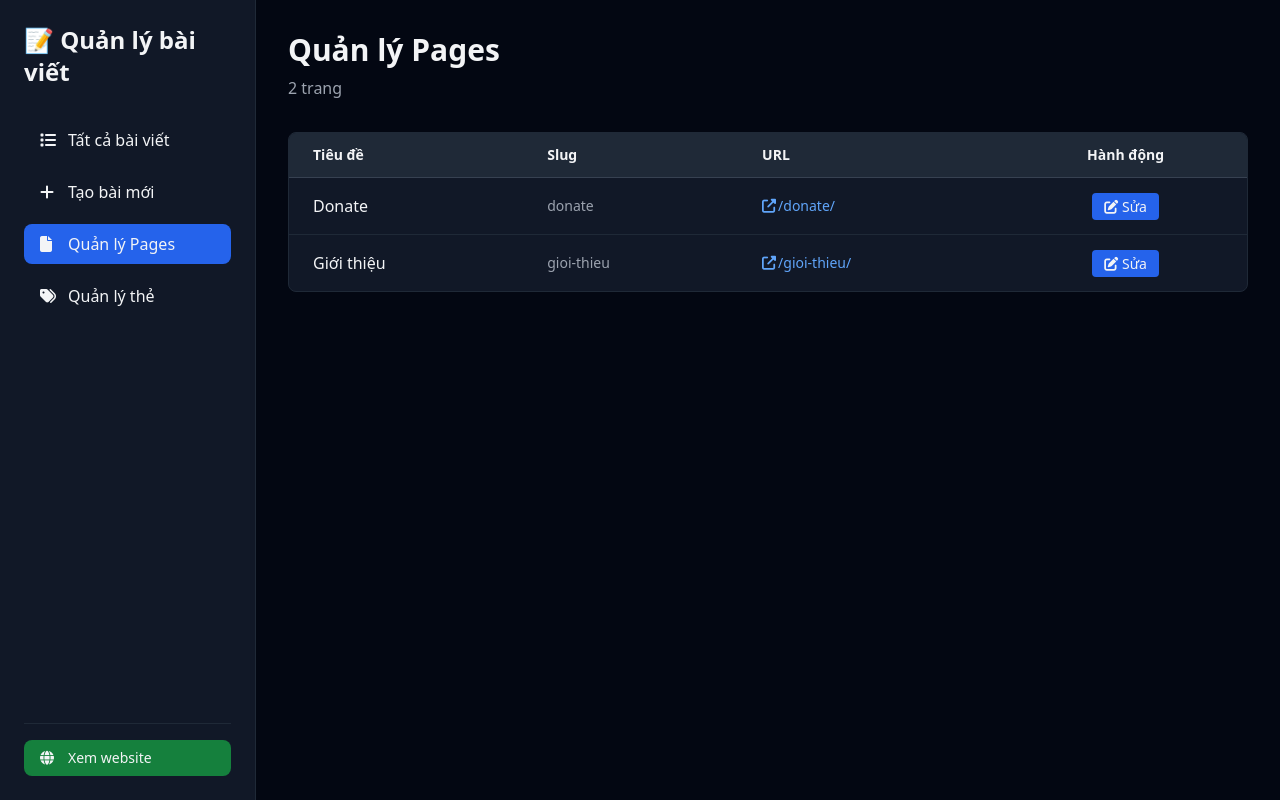
After one commit to ncnzit/viethoa, a Flask app: page /pages in a window 1280 px wide. The commit adds this page. Run offline with Flask 3, Linux system fonts and the light colour scheme; some libraries are stand-ins or nearby versions.

Commit message:
feat: Remove tagline, show full tags, add Pages manager, prepare featured tag system

```diff
--- a/pelicanconf.py
+++ b/pelicanconf.py
@@ -9,7 +9,6 @@ SITEURL_MAIN = SITEURL
 CANONICAL_URL = "https://viethoa.nguyez.com"
 AUTHOR = "nguyez"
 SITENAME = "Việt Hoá Game"
-SITETAGLINE = "Tổng hợp các bản Việt hoá game"
 KEYWORDS = "việt hoá game, viet hoa game, patch việt hoá, game tiếng việt, nguyez"
 DESCRIPTION = "Tổng hợp các bản Việt hoá game, thông tin patch, nền tảng, trạng thái và hướng dẫn cài đặt."
 DEFAULT_DATE_FORMAT = "%d/%m/%Y"
--- a/themes/AliBaba/templates/base.html
+++ b/themes/AliBaba/templates/base.html
@@ -40,7 +40,6 @@
         <aside class="sidebar">
             <div class="sidebar-header">
                 <h1 class="site-title"><a href="{{ SITEURL }}/" aria-label="{{ SITENAME }}"><img src="{{ SITEURL }}/images/AVT-NguyeZGaming.png" alt="{{ SITENAME }}" style="width: 150px; height: auto;"></a></h1>
-                <p class="site-tagline">{{ SITETAGLINE }}</p>
                 <div style="margin-top: 1rem; display: flex; justify-content: center;">
                     <!-- Removed lang switcher -->
                 </div>
--- a/tools/app.py
+++ b/tools/app.py
@@ -7,11 +7,13 @@ from werkzeug.utils import secure_filename
 app = Flask(__name__)
 CONTENT_DIR = os.path.abspath(os.path.join(os.path.dirname(__file__), '..', 'content', 'articles'))
 IMAGE_UPLOAD_FOLDER = os.path.abspath(os.path.join(os.path.dirname(__file__), '..', 'content', 'images'))
+PAGES_DIR = os.path.abspath(os.path.join(os.path.dirname(__file__), '..', 'content', 'pages'))
 ALLOWED_EXTENSIONS = {'png', 'jpg', 'jpeg', 'gif'}
 
 # Tạo thư mục nếu chưa có
 os.makedirs(CONTENT_DIR, exist_ok=True)
 os.makedirs(IMAGE_UPLOAD_FOLDER, exist_ok=True)
+os.makedirs(PAGES_DIR, exist_ok=True)
 
 def allowed_file(filename):
     return '.' in filename and \
@@ -147,6 +149,29 @@ def upload_image():
         return jsonify({'url': f'/images/{filename}'}), 200
     return jsonify({'error': 'Invalid file'}), 400
 
+# ============== QUẢN LÝ PAGES ==============
+@app.route('/pages')
+def pages():
+    files = [f for f in os.listdir(PAGES_DIR) if f.endswith('.md')]
+    pages_data = []
+    for f in files:
+        filepath = os.path.join(PAGES_DIR, f)
+        meta, _ = parse_markdown(filepath)
+        meta['filename'] = f
+        pages_data.append(meta)
+    return render_template('pages.html', pages=pages_data)
+
+@app.route('/pages/edit/<filename>', methods=['GET', 'POST'])
+def edit_page(filename):
+    filepath = os.path.join(PAGES_DIR, filename)
+    if request.method == 'POST':
+        metadata = {'title': request.form['title']}
+        write_markdown(filepath, metadata, request.form['content'])
+        return redirect(url_for('pages'))
+    metadata, content = parse_markdown(filepath)
+    if ' ' in metadata.get('date', ''): metadata['date'] = metadata['date'].replace(' ', 'T')
+    return render_template('edit_page.html', filename=filename, content=content, metadata=metadata)
+
 @app.route('/tags')
 def tags():
     tag_counts = {}
--- a/tools/templates/edit.html
+++ b/tools/templates/edit.html
@@ -36,6 +36,9 @@
                 </a>
                 <a href="/new" class="flex items-center gap-3 px-4 py-2 rounded-lg {% if is_new %}bg-blue-600{% else %}hover:bg-gray-800{% endif %} transition">
                     <i class="fas fa-plus w-4"></i> Tạo bài mới
+                </a>
+                <a href="/pages" class="flex items-center gap-3 px-4 py-2 rounded-lg hover:bg-gray-800 transition">
+                    <i class="fas fa-file w-4"></i> Quản lý Pages
                 </a>
                 <a href="/tags" class="flex items-center gap-3 px-4 py-2 rounded-lg hover:bg-gray-800 transition">
                     <i class="fas fa-tags w-4"></i> Quản lý thẻ
--- /dev/null
+++ b/tools/templates/pages.html
@@ -0,0 +1,74 @@
+<!DOCTYPE html>
+<html lang="vi" class="dark">
+<head>
+    <meta charset="UTF-8">
+    <meta name="viewport" content="width=device-width, initial-scale=1.0">
+    <script src="https://cdn.tailwindcss.com"></script>
+    <script>tailwind.config = { darkMode: 'class' }</script>
+    <link rel="stylesheet" href="https://cdnjs.cloudflare.com/ajax/libs/font-awesome/6.4.0/css/all.min.css">
+</head>
+<body class="bg-gray-950 text-gray-100 min-h-screen">
+    <div class="flex h-screen overflow-hidden">
+        <aside class="w-64 bg-gray-900 border-r border-gray-800 p-6 flex flex-col">
+            <h1 class="text-2xl font-bold mb-8">📝 Quản lý bài viết</h1>
+            <nav class="space-y-3 flex-1">
+                <a href="/" class="flex items-center gap-3 px-4 py-2 rounded-lg hover:bg-gray-800 transition">
+                    <i class="fas fa-list w-4"></i> Tất cả bài viết
+                </a>
+                <a href="/new" class="flex items-center gap-3 px-4 py-2 rounded-lg hover:bg-gray-800 transition">
+                    <i class="fas fa-plus w-4"></i> Tạo bài mới
+                </a>
+                <a href="/pages" class="flex items-center gap-3 px-4 py-2 rounded-lg bg-blue-600 hover:bg-blue-700 transition">
+                    <i class="fas fa-file w-4"></i> Quản lý Pages
+                </a>
+                <a href="/tags" class="flex items-center gap-3 px-4 py-2 rounded-lg hover:bg-gray-800 transition">
+                    <i class="fas fa-tags w-4"></i> Quản lý thẻ
+                </a>
+            </nav>
+            <div class="space-y-2 border-t border-gray-800 pt-4">
+                <a href="https://viethoa.nguyez.com/" target="_blank" class="flex items-center gap-3 px-4 py-2 rounded-lg bg-green-700 hover:bg-green-600 transition text-sm">
+                    <i class="fas fa-globe w-4"></i> Xem website
+                </a>
+            </div>
+        </aside>
+
+        <main class="flex-1 overflow-auto p-8">
+            <header class="mb-8">
+                <h2 class="text-3xl font-bold mb-2">Quản lý Pages</h2>
+                <p class="text-gray-400">{{ pages|length }} trang</p>
+            </header>
+
+            <div class="bg-gray-900 border border-gray-800 rounded-lg overflow-hidden">
+                <table class="w-full">
+                    <thead class="bg-gray-800 border-b border-gray-700">
+                        <tr>
+                            <th class="px-6 py-3 text-left text-sm font-semibold">Tiêu đề</th>
+                            <th class="px-6 py-3 text-left text-sm font-semibold">Slug</th>
+                            <th class="px-6 py-3 text-left text-sm font-semibold">URL</th>
+                            <th class="px-6 py-3 text-center text-sm font-semibold">Hành động</th>
+                        </tr>
+                    </thead>
+                    <tbody class="divide-y divide-gray-800">
+                        {% for page in pages %}
+                        <tr class="hover:bg-gray-800/50 transition">
+                            <td class="px-6 py-4 font-medium">{{ page.title }}</td>
+                            <td class="px-6 py-4 text-sm text-gray-400">{{ page.slug }}</td>
+                            <td class="px-6 py-4 text-sm">
+                                <a href="https://viethoa.nguyez.com/{{ page.slug }}/" target="_blank" class="text-blue-400 hover:text-blue-300 flex items-center gap-1">
+                                    <i class="fas fa-external-link-alt w-3"></i> /{{ page.slug }}/
+                                </a>
+                            </td>
+                            <td class="px-6 py-4 text-center">
+                                <a href="/pages/edit/{{ page.filename }}" class="px-3 py-1 bg-blue-600 hover:bg-blue-700 rounded text-sm transition">
+                                    <i class="fas fa-edit"></i> Sửa
+                                </a>
+                            </td>
+                        </tr>
+                        {% endfor %}
+                    </tbody>
+                </table>
+            </div>
+        </main>
+    </div>
+</body>
+</html>
```
Also changed, not shown: tools/templates/edit_page.html (added, +88 -0 lines), tools/templates/index.html (+4 -4 lines).
